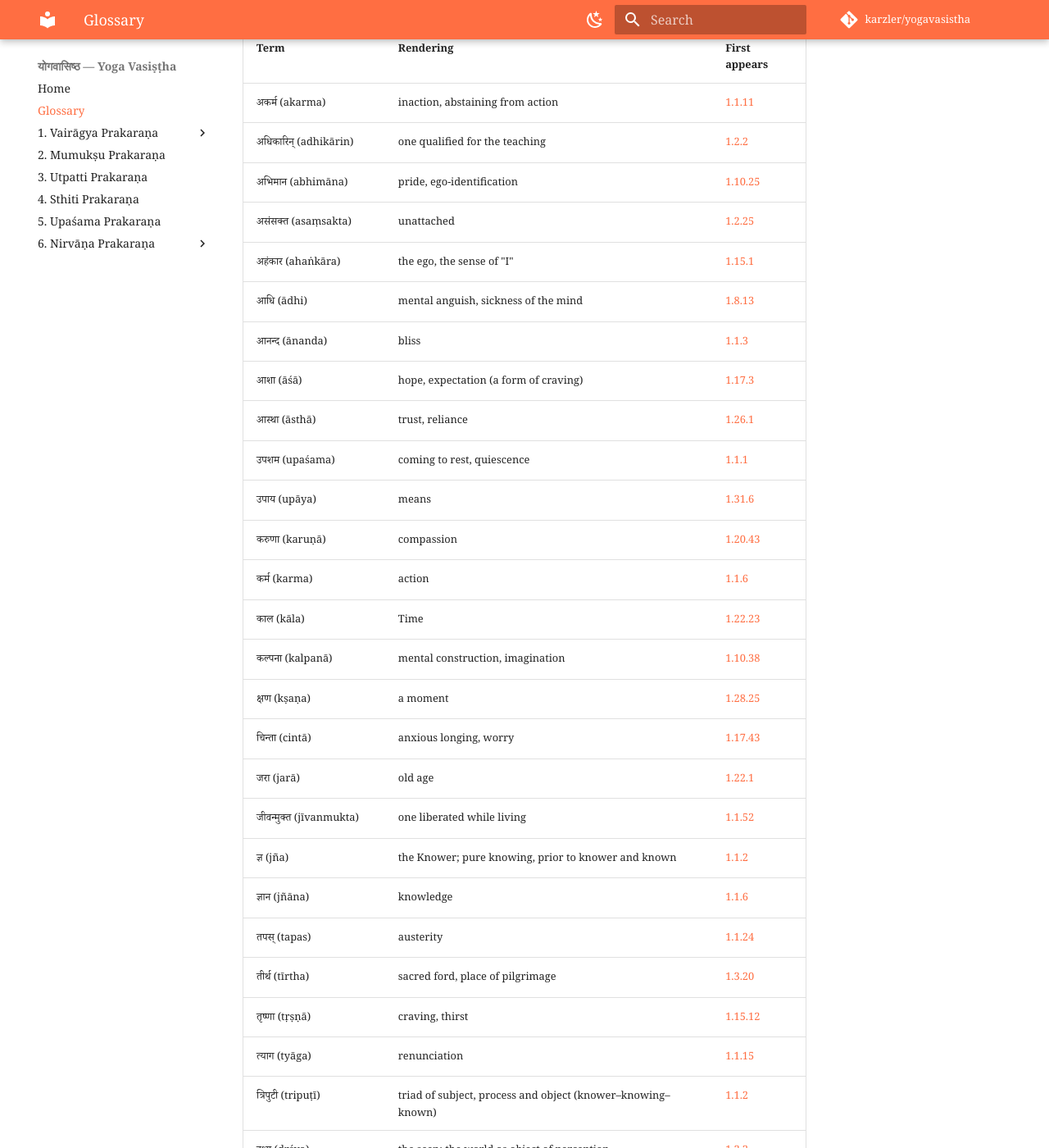
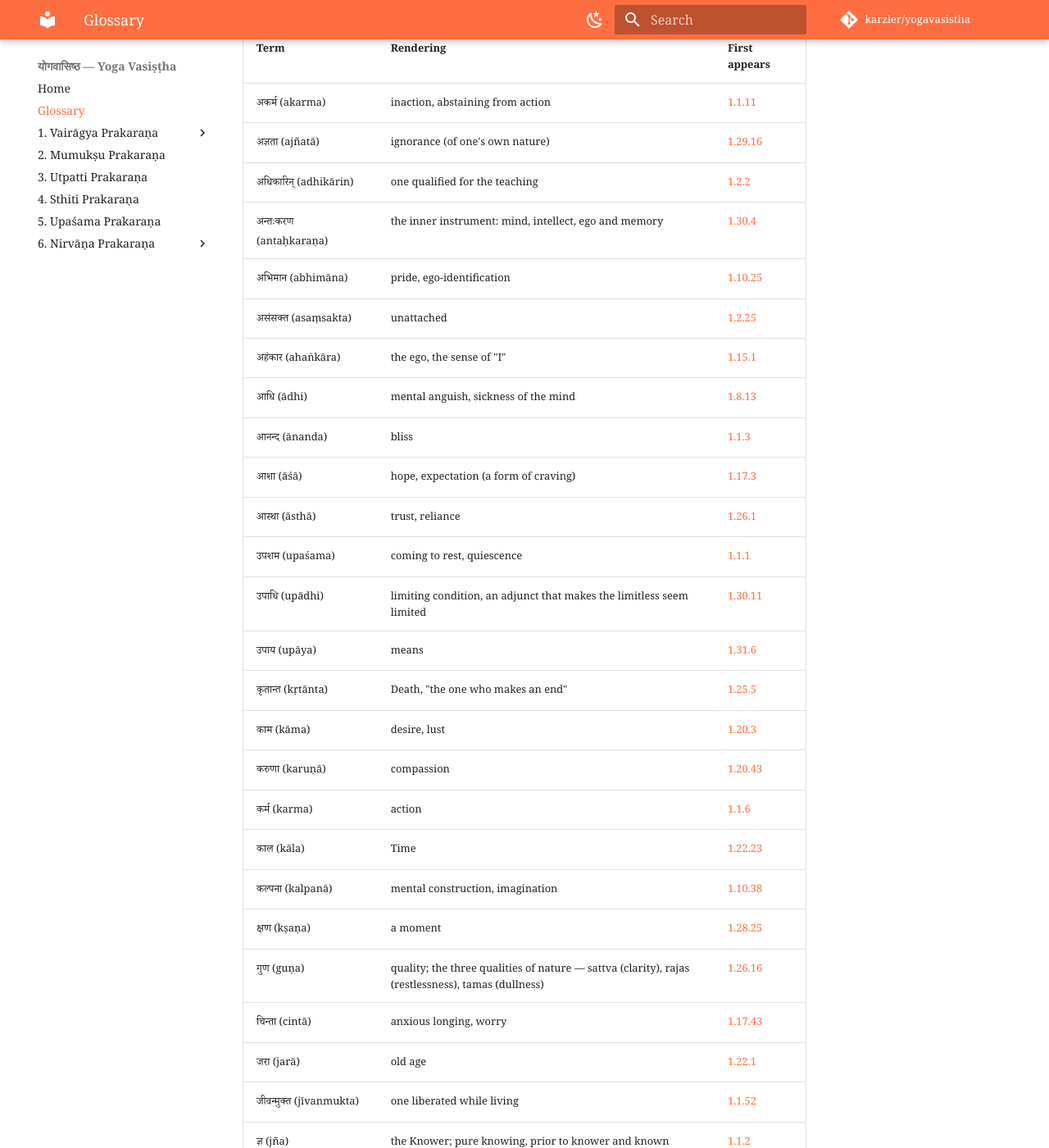
Before and after one commit to karzler/yogavasistha, an MkDocs documentation site: the page built from docs/glossary.md, in a window 1280 px wide and 1400 px high, scrolled down 212 px. Shown: the whole window at 82% size. Built offline with MkDocs 1.6.1 and Material for MkDocs 9.7.7, drawn with Linux system fonts in a browser that asks for light colours; comment, search, counter and statistics services are not loaded; some of the changed text lies outside the part shown.

Commit message:
Glossary: 14 new terms; Vairāgya index marked complete

```diff
--- a/docs/glossary.md
+++ b/docs/glossary.md
@@ -5,7 +5,9 @@ Each key term is rendered the same way throughout, so the commentary can be foll
 | Term | Rendering | First appears |
 | --- | --- | --- |
 | <span class="sa">अकर्म</span> (akarma) | inaction, abstaining from action | [1.1.11](1-vairagya/sarga-001.md#1-1-11) |
+| <span class="sa">अज्ञता</span> (ajñatā) | ignorance (of one's own nature) | [1.29.16](1-vairagya/sarga-029.md#1-29-16) |
 | <span class="sa">अधिकारिन्</span> (adhikārin) | one qualified for the teaching | [1.2.2](1-vairagya/sarga-002.md#1-2-2) |
+| <span class="sa">अन्तःकरण</span> (antaḥkaraṇa) | the inner instrument: mind, intellect, ego and memory | [1.30.4](1-vairagya/sarga-030.md#1-30-4) |
 | <span class="sa">अभिमान</span> (abhimāna) | pride, ego-identification | [1.10.25](1-vairagya/sarga-010.md#1-10-25) |
 | <span class="sa">असंसक्त</span> (asaṃsakta) | unattached | [1.2.25](1-vairagya/sarga-002.md#1-2-25) |
 | <span class="sa">अहंकार</span> (ahaṅkāra) | the ego, the sense of "I" | [1.15.1](1-vairagya/sarga-015.md#1-15-1) |
@@ -14,12 +16,16 @@ Each key term is rendered the same way throughout, so the commentary can be foll
 | <span class="sa">आशा</span> (āśā) | hope, expectation (a form of craving) | [1.17.3](1-vairagya/sarga-017.md#1-17-3) |
 | <span class="sa">आस्था</span> (āsthā) | trust, reliance | [1.26.1](1-vairagya/sarga-026.md#1-26-1) |
 | <span class="sa">उपशम</span> (upaśama) | coming to rest, quiescence | [1.1.1](1-vairagya/sarga-001.md#1-1-1) |
+| <span class="sa">उपाधि</span> (upādhi) | limiting condition, an adjunct that makes the limitless seem limited | [1.30.11](1-vairagya/sarga-030.md#1-30-11) |
 | <span class="sa">उपाय</span> (upāya) | means | [1.31.6](1-vairagya/sarga-031.md#1-31-6) |
+| <span class="sa">कृतान्त</span> (kṛtānta) | Death, "the one who makes an end" | [1.25.5](1-vairagya/sarga-025.md#1-25-5) |
+| <span class="sa">काम</span> (kāma) | desire, lust | [1.20.3](1-vairagya/sarga-020.md#1-20-3) |
 | <span class="sa">करुणा</span> (karuṇā) | compassion | [1.20.43](1-vairagya/sarga-020.md#1-20-43) |
 | <span class="sa">कर्म</span> (karma) | action | [1.1.6](1-vairagya/sarga-001.md#1-1-6) |
 | <span class="sa">काल</span> (kāla) | Time | [1.22.23](1-vairagya/sarga-022.md#1-22-23) |
 | <span class="sa">कल्पना</span> (kalpanā) | mental construction, imagination | [1.10.38](1-vairagya/sarga-010.md#1-10-38) |
 | <span class="sa">क्षण</span> (kṣaṇa) | a moment | [1.28.25](1-vairagya/sarga-028.md#1-28-25) |
+| <span class="sa">गुण</span> (guṇa) | quality; the three qualities of nature — sattva (clarity), rajas (restlessness), tamas (dullness) | [1.26.16](1-vairagya/sarga-026.md#1-26-16) |
 | <span class="sa">चिन्ता</span> (cintā) | anxious longing, worry | [1.17.43](1-vairagya/sarga-017.md#1-17-43) |
 | <span class="sa">जरा</span> (jarā) | old age | [1.22.1](1-vairagya/sarga-022.md#1-22-1) |
 | <span class="sa">जीवन्मुक्त</span> (jīvanmukta) | one liberated while living | [1.1.52](1-vairagya/sarga-001.md#1-1-52) |
@@ -39,6 +45,7 @@ Each key term is rendered the same way throughout, so the commentary can be foll
 | <span class="sa">पुण्य</span> (puṇya) | merit earned by good action | [1.1.36](1-vairagya/sarga-001.md#1-1-36) |
 | <span class="sa">पुरुषार्थ</span> (puruṣārtha) | the aims of human life: pleasure, wealth, duty and liberation | [1.27.15](1-vairagya/sarga-027.md#1-27-15) |
 | <span class="sa">पूर्णता</span> (pūrṇatā) | fullness | [1.30.26](1-vairagya/sarga-030.md#1-30-26) |
+| <span class="sa">पौरुष</span> (pauruṣa) | human effort, self-effort | [1.27.33](1-vairagya/sarga-027.md#1-27-33) |
 | <span class="sa">प्रतिज्ञा</span> (pratijñā) | a solemn promise, vow | [1.9.2](1-vairagya/sarga-009.md#1-9-2) |
 | <span class="sa">प्रतिभा</span> (pratibhā) | to appear, shine forth | [1.1.1](1-vairagya/sarga-001.md#1-1-1) |
 | <span class="sa">प्रवृत्ति</span> (pravṛtti) | active engagement in the world | [1.1.14](1-vairagya/sarga-001.md#1-1-14) |
@@ -47,22 +54,27 @@ Each key term is rendered the same way throughout, so the commentary can be foll
 | <span class="sa">भावना</span> (bhāvanā) | mental imagining, the way the mind pictures things | [1.26.22](1-vairagya/sarga-026.md#1-26-22) |
 | <span class="sa">भ्रम</span> (bhrama) | illusion, error; also wandering | [1.3.2](1-vairagya/sarga-003.md#1-3-2) |
 | <span class="sa">मनस्</span> (manas) | the mind | [1.16.6](1-vairagya/sarga-016.md#1-16-6) |
+| <span class="sa">मनोनाश</span> (manonāśa) | the dissolving of the mind as a separate, restless entity | [1.14.11](1-vairagya/sarga-014.md#1-14-11) |
 | <span class="sa">मर्यादा</span> (maryādā) | bounds of right conduct | [1.9.12](1-vairagya/sarga-009.md#1-9-12) |
 | <span class="sa">माया</span> (māyā) | illusion, the power that makes the unreal appear real | [1.15.5](1-vairagya/sarga-015.md#1-15-5) |
 | <span class="sa">मोक्ष</span> (mokṣa) | liberation | [1.1.6](1-vairagya/sarga-001.md#1-1-6) |
 | <span class="sa">मोक्षोपाय</span> (mokṣopāya) | the means to liberation | [1.1.53](1-vairagya/sarga-001.md#1-1-53) |
 | <span class="sa">युक्ति</span> (yukti) | the right means, skilful method | [1.2.31](1-vairagya/sarga-002.md#1-2-31) |
 | <span class="sa">यौवन</span> (yauvana) | youth | [1.20.1](1-vairagya/sarga-020.md#1-20-1) |
+| <span class="sa">रागद्वेष</span> (rāga-dveṣa) | attraction and aversion | [1.20.37](1-vairagya/sarga-020.md#1-20-37) |
 | <span class="sa">लीला</span> (līlā) | play, the divine sport of creation | [1.25.32](1-vairagya/sarga-025.md#1-25-32) |
 | <span class="sa">वासना</span> (vāsanā) | latent tendency left by past experience; pure (śuddha) or impure (malina) | [1.3.8](1-vairagya/sarga-003.md#1-3-8) |
+| <span class="sa">विकल्प</span> (vikalpa) | mental fancy, doubt, imagined alternative | [1.30.27](1-vairagya/sarga-030.md#1-30-27) |
 | <span class="sa">विचार</span> (vicāra) | inquiry, reflection | [1.2.3](1-vairagya/sarga-002.md#1-2-3) |
 | <span class="sa">विमर्श</span> (vimarśa) | reflection; the self-aware power of consciousness | [1.33.36](1-vairagya/sarga-033.md#1-33-36) |
 | <span class="sa">विवेक</span> (viveka) | discernment between the real and the unreal | [1.11.2](1-vairagya/sarga-011.md#1-11-2) |
 | <span class="sa">विश्रान्ति</span> (viśrānti) | rest; liberation as complete repose | [1.11.4](1-vairagya/sarga-011.md#1-11-4) |
 | <span class="sa">विषाद</span> (viṣāda) | despondency, dejection | [1.5.15](1-vairagya/sarga-005.md#1-5-15) |
 | <span class="sa">वीतराग</span> (vītarāga) | free from passion and attachment | [1.1.24](1-vairagya/sarga-001.md#1-1-24) |
+| <span class="sa">वृत्ति</span> (vṛtti) | a movement or modification of the mind | [1.16.5](1-vairagya/sarga-016.md#1-16-5) |
 | <span class="sa">वैराग्य</span> (vairāgya) | dispassion; the name of the first prakaraṇa | [1.10.27](1-vairagya/sarga-010.md#1-10-27) |
 | <span class="sa">व्यवहार</span> (vyavahāra) | conduct in everyday life | [1.2.20](1-vairagya/sarga-002.md#1-2-20) |
+| <span class="sa">शम</span> (śama) | calm, self-restraint | [1.21.10](1-vairagya/sarga-021.md#1-21-10) |
 | <span class="sa">शान्ति</span> (śānti) | peace | [1.29.23](1-vairagya/sarga-029.md#1-29-23) |
 | <span class="sa">श्रेयस्</span> (śreyas) | the highest good (as opposed to प्रेयस्, the merely pleasant) | [1.7.14](1-vairagya/sarga-007.md#1-7-14) |
 | <span class="sa">संशय</span> (saṃśaya) | doubt | [1.1.4](1-vairagya/sarga-001.md#1-1-4) |
@@ -70,7 +82,9 @@ Each key term is rendered the same way throughout, so the commentary can be foll
 | <span class="sa">सत्यात्मन्</span> (satyātman) | the Reality that is the Self | [1.1.1](1-vairagya/sarga-001.md#1-1-1) |
 | <span class="sa">सत्सङ्ग</span> (satsaṅga) | the company of the wise | [1.33.8](1-vairagya/sarga-033.md#1-33-8) |
 | <span class="sa">सन्तोष</span> (santoṣa) | contentment | [1.27.5](1-vairagya/sarga-027.md#1-27-5) |
+| <span class="sa">सार</span> (sāra) | the essence | [1.33.43](1-vairagya/sarga-033.md#1-33-43) |
 | <span class="sa">सिद्धि</span> (siddhi) | perfection, fulfilment | [1.1.13](1-vairagya/sarga-001.md#1-1-13) |
 | <span class="sa">सेतु</span> (setu) | bridge | [1.2.10](1-vairagya/sarga-002.md#1-2-10) |
+| <span class="sa">स्पन्द</span> (spanda) | vibration, pulsation (of consciousness) | [1.25.2](1-vairagya/sarga-025.md#1-25-2) |
 | <span class="sa">स्वधर्म</span> (svadharma) | one's own dharma, the duty proper to one's nature | [1.9.9](1-vairagya/sarga-009.md#1-9-9) |
 | <span class="sa">स्वर्ग</span> (svarga) | heaven | [1.1.31](1-vairagya/sarga-001.md#1-1-31) |
```
Also changed, not shown: docs/1-vairagya/index.md (+3 -1 lines).
